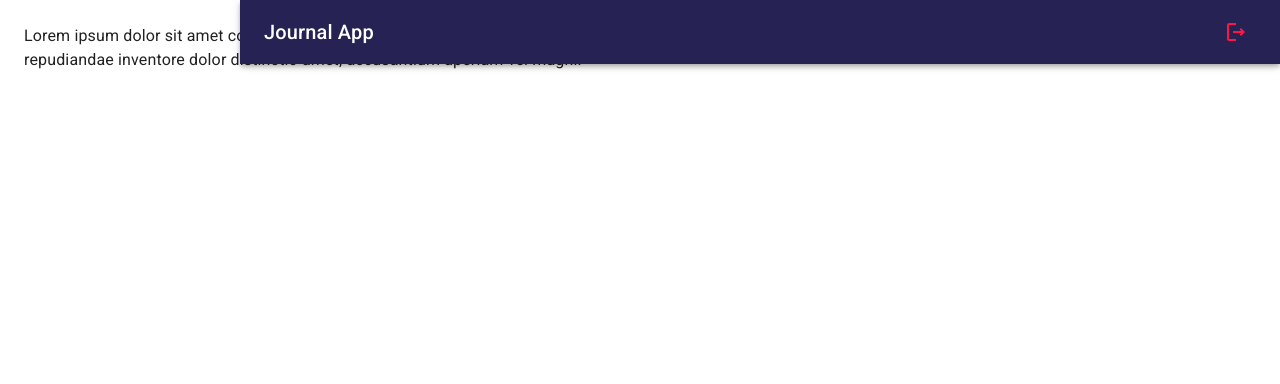
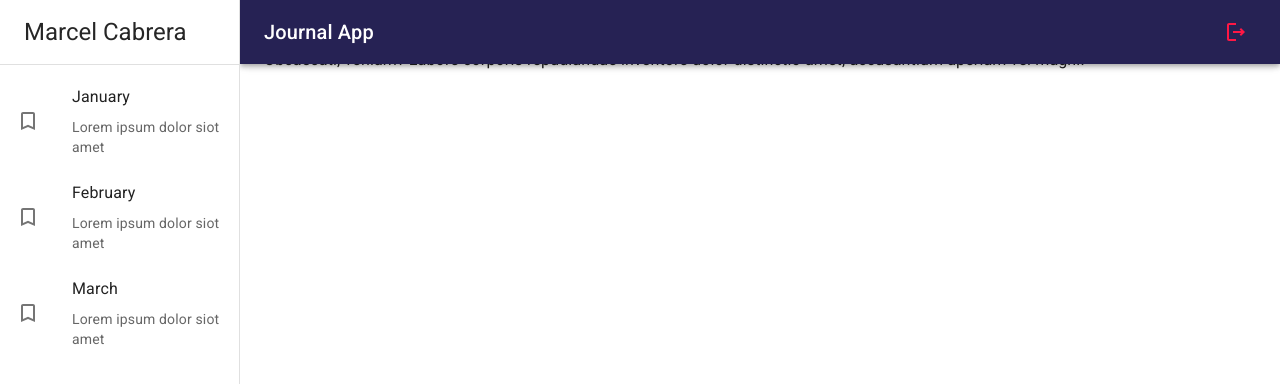
Before and after one commit to machelinos/react-05-journal-app, a React (Vite) app: page / in a window 1280 px wide. Shown: the top 384 px of the page. Built offline with nearby package versions, Linux system fonts and the light colour scheme.

Commit message:
Journal App - Sidenar UI

```diff
--- /dev/null
+++ b/src/journal/components/Sidebar.jsx
@@ -0,0 +1,51 @@
+import TurnedInNot from "@mui/icons-material/TurnedInNot"
+import { Box, Divider, Drawer, Grid, List, ListItem, ListItemButton, ListItemIcon, ListItemText, Toolbar, Typography } from "@mui/material"
+
+export const Sidebar = ({drawerWidth}) => {
+  return (
+    <Box
+        component="nav"
+        sx={{width: {sm: drawerWidth}, flexShrink: {sm: 0}}}
+    >
+        <Drawer
+            variant="permanent"
+            open
+            sx={{
+                display: { xs: 'block'},
+                '& .MuiDrawer-paper': {boxSizing: 'border-box', width: drawerWidth}
+            }}
+        >
+            <Toolbar>
+                <Typography variant="h5">
+                    Marcel Cabrera
+                </Typography>
+            </Toolbar>
+
+            <Divider />
+
+            <List>
+                {
+                    ['January', 'February', 'March'].map(text=>(
+                        <ListItem key={text} disablePadding>
+                            <ListItemButton>
+                                <ListItemIcon>
+                                    <TurnedInNot />
+                                </ListItemIcon>
+
+                                <Grid container>
+                                    <ListItemText primary={text} />
+                                    <ListItemText secondary='Lorem ipsum dolor siot amet' />
+                                </Grid>
+
+                            </ListItemButton>
+
+                        </ListItem>
+                    ))
+                }
+            </List>
+
+        </Drawer>
+
+    </Box>
+  )
+}
--- a/src/journal/components/index.js
+++ b/src/journal/components/index.js
@@ -1 +1,2 @@
 export * from './Navbar';
+export * from './Sidebar';
--- a/src/journal/layout/JournalLayout.jsx
+++ b/src/journal/layout/JournalLayout.jsx
@@ -1,5 +1,5 @@
 import { Box } from "@mui/material"
-import { Navbar } from "../components";
+import { Navbar, Sidebar } from "../components";
 
 const drawerWidth = 240;
 
@@ -9,7 +9,7 @@
 
         <Navbar drawerWidth={drawerWidth} />
 
-        {/* Sidebar */}
+        <Sidebar drawerWidth={drawerWidth} />
 
         <Box component="main" sx={{flexGrow: 1, p:3}}>
 
```
